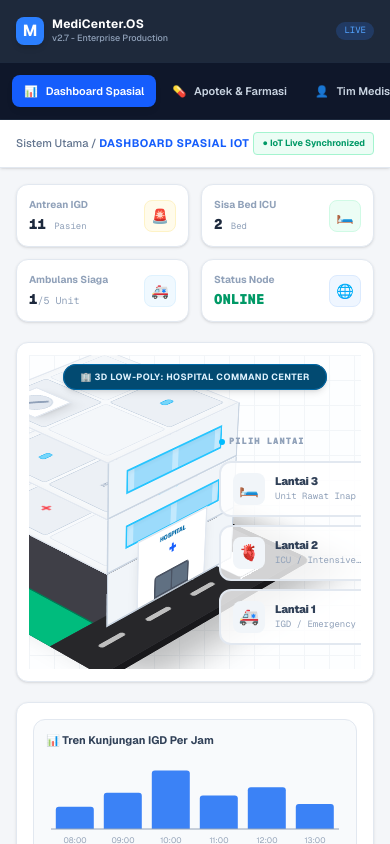
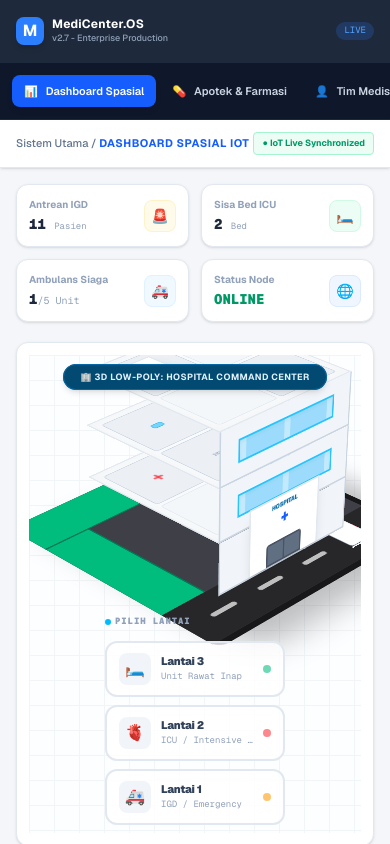
Before and after one commit to PrikitiwMan/my-hospital-dashboard, a Next.js app: page / in a window 390 px wide. Shown: the top 844 px of the page. Built offline with nearby package versions, Linux system fonts and the light colour scheme.

Commit message:
fix: penyempurnaan translasi vertikal kamera makro dan isolasi tata ruang rumput luar dinding

```diff
--- a/src/components/HospitalMap.js
+++ b/src/components/HospitalMap.js
@@ -190,7 +190,7 @@ function FloorSelectorPanel({ selectedFloor, onSelectFloor, onBack, variant = 's
       className={`
         flex z-20
         ${isSide
-          ? 'flex-col gap-2 w-44'
+          ? 'flex-col gap-2 w-full max-w-[180px] md:w-44'
           : 'flex-row gap-2 justify-center w-full max-w-sm'}
       `}
     >
@@ -401,7 +401,7 @@ export default function HospitalMap({ selectedFloor, setSelectedFloor, setSelect
   const zMap = { 1: 0, 2: 56, 3: 112 };
 
   return (
-    <div className="w-full h-full flex flex-col items-center justify-center p-2 md:p-4 pt-16 md:pt-20 text-slate-700 relative overflow-hidden select-none bg-sky-50/10">
+    <div className="w-full h-full flex flex-col items-center justify-center p-2 md:p-4 pt-16 md:pt-20 text-slate-700 relative overflow-hidden overflow-x-hidden select-none bg-sky-50/10">
 
       <div className="absolute inset-0 bg-[linear-gradient(to_right,#e2e8f0_1px,transparent_1px),linear-gradient(to_bottom,#e2e8f0_1px,transparent_1px)]
                       bg-[size:25px_25px] opacity-40 pointer-events-none z-0" />
@@ -419,13 +419,13 @@ export default function HospitalMap({ selectedFloor, setSelectedFloor, setSelect
           View gedung: gedung 3D di kiri + panel tombol di kanan
           View denah: denah di atas + tombol lantai di bawah  */}
       <div className={`
-        flex z-10 items-center gap-12 md:gap-20
-        ${selectedFloor === null ? 'flex-row' : 'flex-col'}
+        flex z-10 items-center gap-4 md:gap-12
+        ${selectedFloor === null ? 'flex-col md:flex-row' : 'flex-col'}
       `}>
 
         {/* ── GEDUNG 3D / DENAH ── */}
         <div
-          className="w-full max-w-sm md:max-w-md aspect-square flex items-center justify-center relative"
+          className="w-full max-w-[260px] md:max-w-sm aspect-square flex items-center justify-center relative"
           style={{ perspective: '1600px' }}
         >
           {selectedFloor === null && <HoverCard floor={hoveredFloor} />}
```
